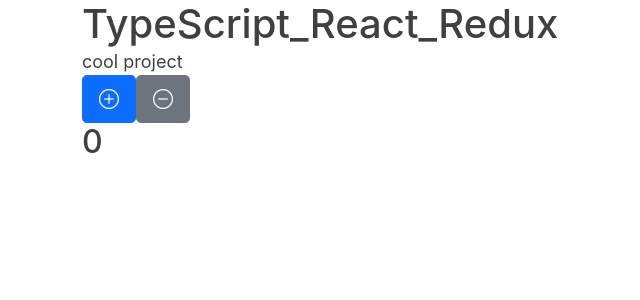
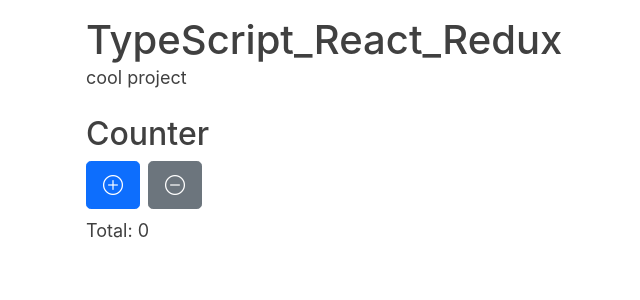
Before and after one commit to Filgeary/demo-ts-react-redux-todo-example, a React (Create React App) app: page / in a window 1280 px wide. Shown: the top 300 px of the page, without its empty margins (0-640 px from the left). Built offline with nearby package versions, Linux system fonts and the light colour scheme.

Commit message:
separate Counter component

```diff
--- a/src/components/App/App.tsx
+++ b/src/components/App/App.tsx
@@ -1,5 +1,6 @@
 import React from 'react'
 import './App.css'
+import Counter from '../Counter/Counter'
 
 interface AppProps {
   title?: string
@@ -28,27 +29,17 @@ class App extends React.Component<AppProps, AppState> {
     const { counter } = this.state
 
     return (
-      <div className={'container-lg'}>
-        <h1>{title}</h1>
-        <p>{info?.toLowerCase()}</p>
+      <div className={'container-lg d-grid gap-4 p-3'}>
+        <div>
+          <h1>{title}</h1>
+          <p>{info?.toLowerCase()}</p>
+        </div>
 
-        <div className={'btn-group-lg'}>
-          <button
-            type={'button'}
-            className={'btn btn-lg btn-primary'}
-            onClick={this.handleIncrement}
-          >
-            <i className={'bi-plus-circle'} />
-          </button>
-          <button
-            type={'button'}
-            className={'btn btn-lg btn-secondary'}
-            onClick={this.handleDecrement}
-          >
-            <i className={'bi-dash-circle'} />
-          </button>
-          <h2>{counter}</h2>
-        </div>
+        <Counter
+          onIncrement={this.handleIncrement}
+          onDecrement={this.handleDecrement}
+          counter={counter}
+        />
       </div>
     )
   }
--- /dev/null
+++ b/src/components/Counter/Counter.css
@@ -0,0 +1 @@
+/* code */
--- /dev/null
+++ b/src/components/Counter/Counter.tsx
@@ -0,0 +1,33 @@
+import React from 'react'
+import './Counter.css'
+
+interface CounterProps {
+  onIncrement: () => void
+  onDecrement: () => void
+  counter: number
+}
+
+const Counter = ({ counter, onDecrement, onIncrement }: CounterProps) => (
+  <div className={'d-grid gap-2'}>
+    <h2>Counter</h2>
+    <div className={'d-flex gap-2'}>
+      <button
+        type={'button'}
+        className={'btn btn-lg btn-primary'}
+        onClick={onIncrement}
+      >
+        <i className={'bi-plus-circle'} />
+      </button>
+      <button
+        type={'button'}
+        className={'btn btn-lg btn-secondary'}
+        onClick={onDecrement}
+      >
+        <i className={'bi-dash-circle'} />
+      </button>
+    </div>
+    <p>Total: {counter}</p>
+  </div>
+)
+
+export default Counter
```
